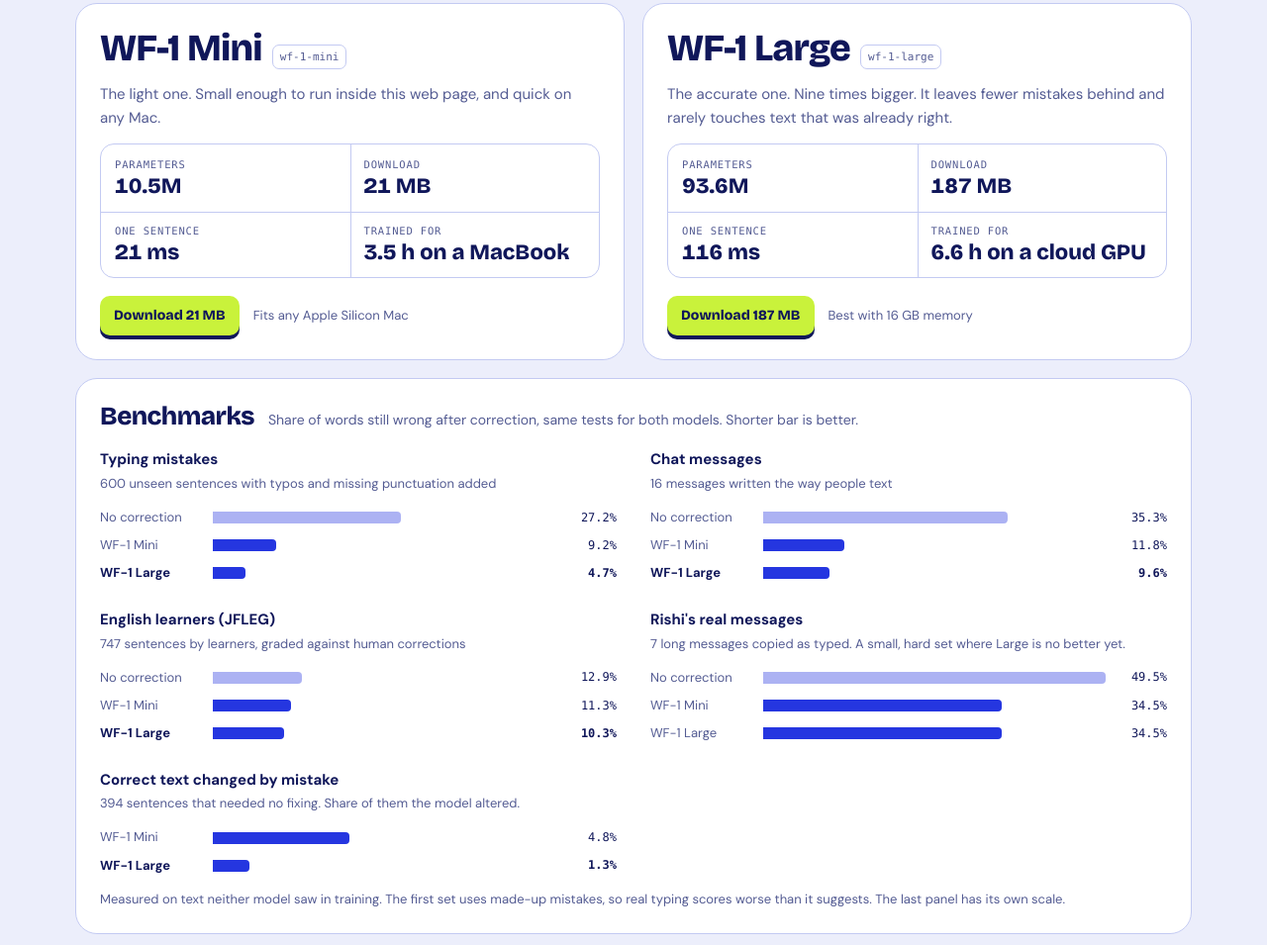
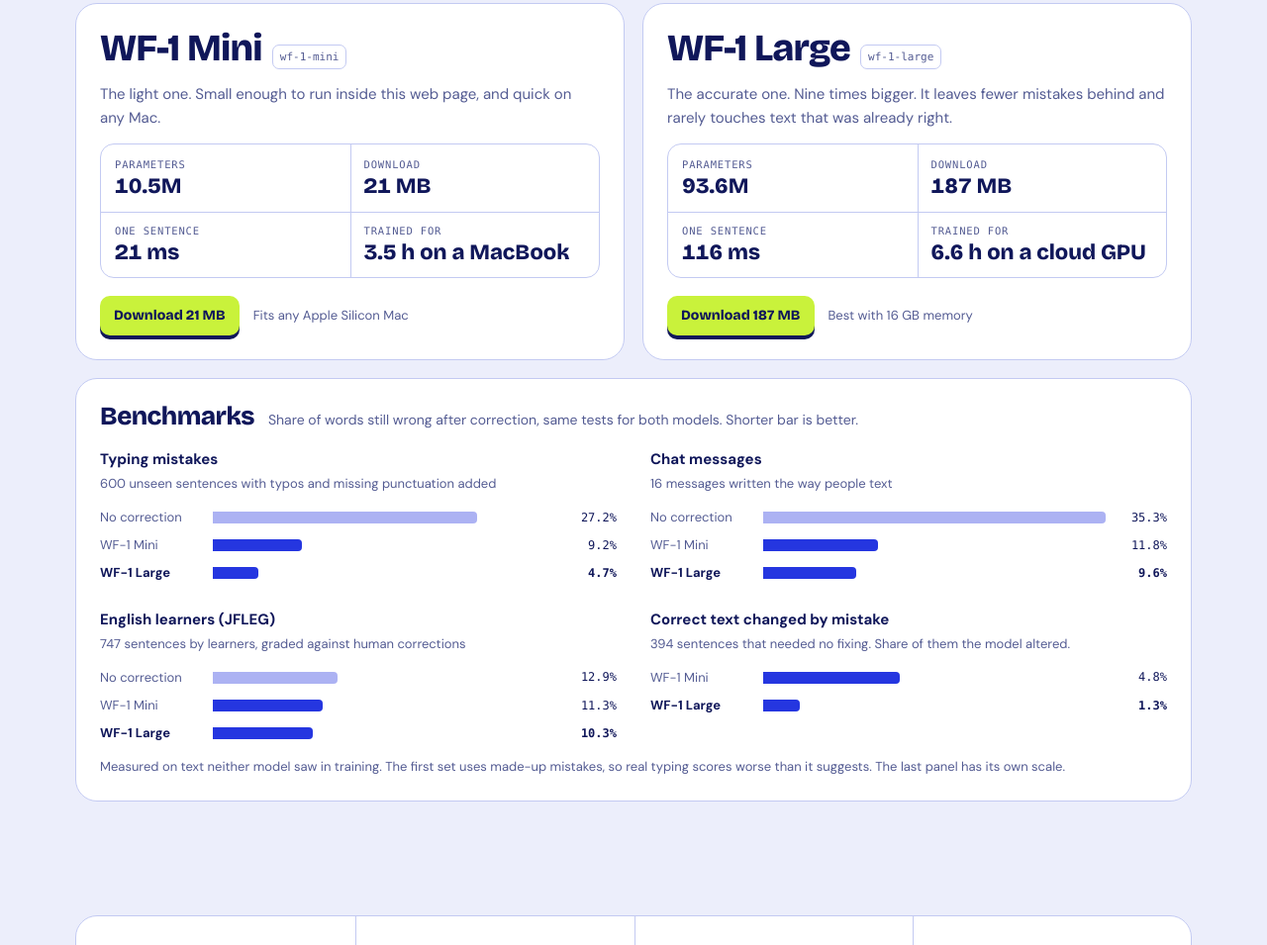
Before and after one commit to rishiraj38/writefix-website, a plain HTML site: page index.html in a window 1280 px wide. Shown: the part 3136-4091 px from the top of the page at 99% size. Drawn offline with nearby package versions, Linux system fonts and the light colour scheme; animation ran at ten frames a second; a web font is replaced by a local one.

Commit message:
Remove the real-messages benchmark panel
Co-Authored-By: Claude Fable 5.2 <noreply@anthropic.com>
Claude-Session: https://claude.ai/code/session_01WvVMAWfRHZRikYFpjHQmpJ

```diff
--- a/index.html
+++ b/index.html
@@ -847,7 +847,6 @@ const BENCH = [
   {t: 'Typing mistakes', d: '600 unseen sentences with typos and missing punctuation added', v: [27.2, 9.2, 4.7]},
   {t: 'Chat messages', d: '16 messages written the way people text', v: [35.3, 11.8, 9.6]},
   {t: 'English learners (JFLEG)', d: '747 sentences by learners, graded against human corrections', v: [12.9, 11.3, 10.3]},
-  {t: 'Rishi\'s real messages', d: '7 long messages copied as typed. A small, hard set where Large is no better yet.', v: [49.5, 34.5, 34.5]},
   {t: 'Correct text changed by mistake', d: '394 sentences that needed no fixing. Share of them the model altered.', v: [null, 4.8, 1.3], own: 1}
 ];
 (function(){
```
Also changed, not shown: page.html (+0 -1 lines), src.html (+0 -1 lines).
